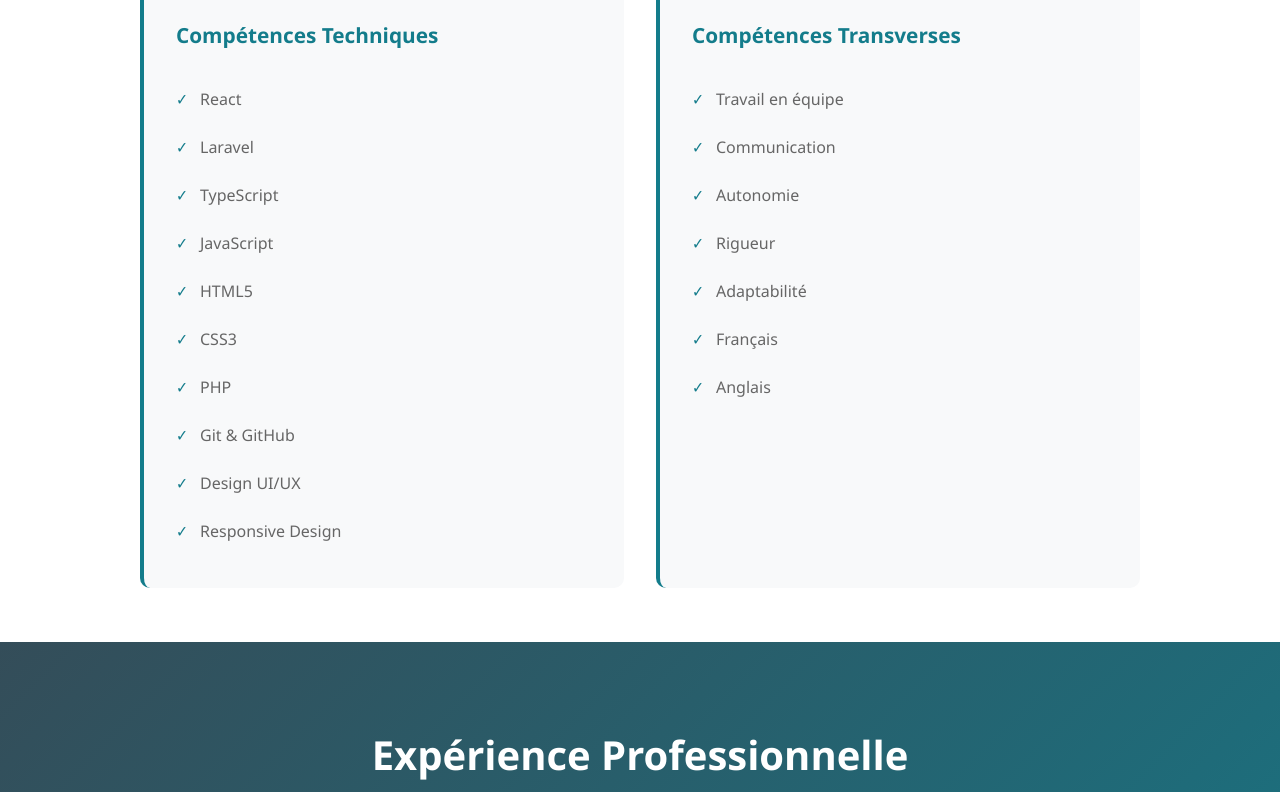
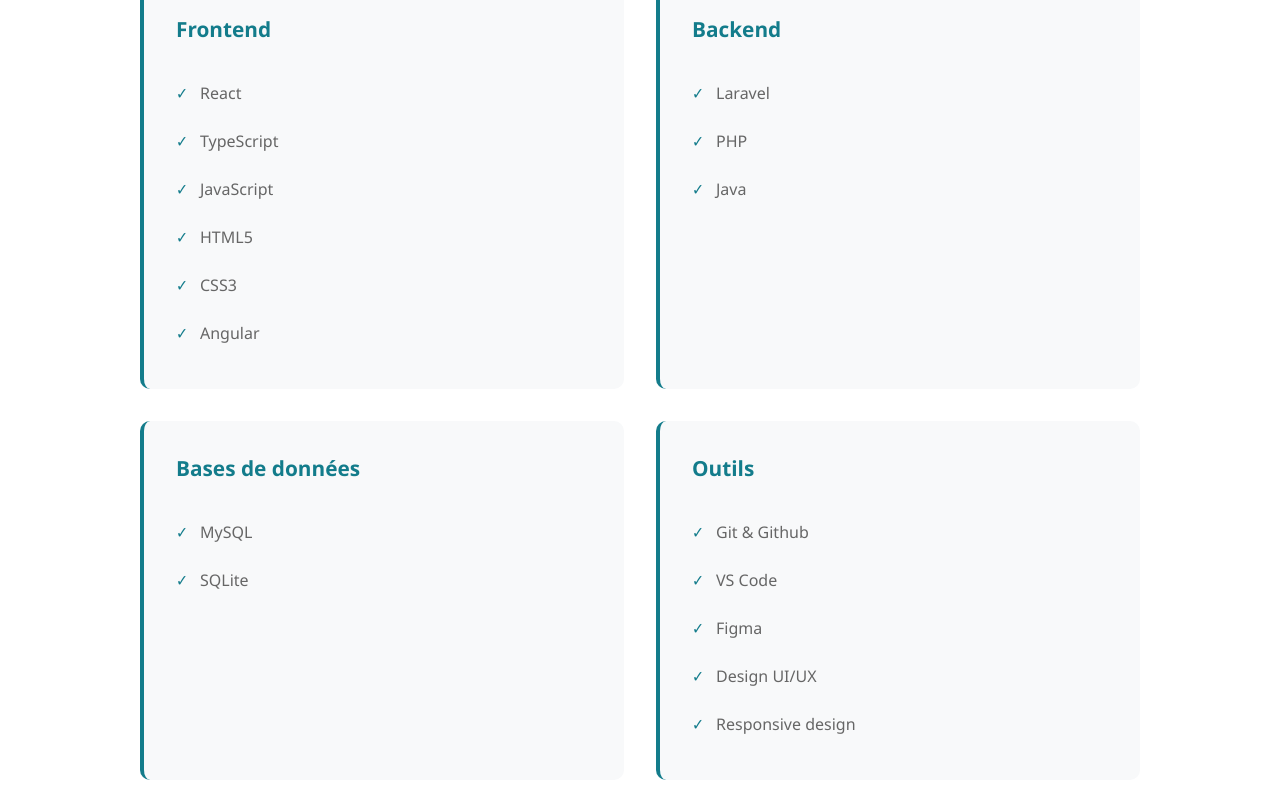
Before and after one commit to Benzeminho/Benzeminho.github.io, a React (Vite) app: page / in a window 1280 px wide. Shown: the part 2628-3420 px from the top of the page. Built offline with nearby package versions, Linux system fonts and the light colour scheme.

Commit message:
Changement compétence

```diff
--- a/src/App.tsx
+++ b/src/App.tsx
@@ -230,30 +230,39 @@
           <h2>Compétences</h2>
           <div className="competences-grid">
             <div className="competence-card">
-              <h3>Compétences Techniques</h3>
+              <h3>Frontend</h3>
               <ul>
                 <li>React</li>
-                <li>Laravel</li>
                 <li>TypeScript</li>
                 <li>JavaScript</li>
                 <li>HTML5</li>
                 <li>CSS3</li>
-                <li>PHP</li>
-                <li>Git & GitHub</li>
-                <li>Design UI/UX</li>
-                <li>Responsive Design</li>
+                <li>Angular</li>
               </ul>
             </div>
             <div className="competence-card">
-              <h3>Compétences Transverses</h3>
+              <h3>Backend</h3>
               <ul>
-                <li>Travail en équipe</li>
-                <li>Communication</li>
-                <li>Autonomie</li>
-                <li>Rigueur</li>
-                <li>Adaptabilité</li>
-                <li>Français</li>
-                <li>Anglais</li>
+                <li>Laravel</li>
+                <li>PHP</li>
+                <li>Java</li>
+              </ul>
+            </div>
+            <div className="competence-card">
+              <h3>Bases de données</h3>
+              <ul>
+                <li>MySQL</li>
+                <li>SQLite</li>
+              </ul>
+            </div>
+            <div className="competence-card">
+              <h3>Outils</h3>
+              <ul>
+                <li>Git & Github</li>
+                <li>VS Code</li>
+                <li>Figma</li>
+                <li>Design UI/UX</li>
+                <li>Responsive design</li>
               </ul>
             </div>
           </div>
```
